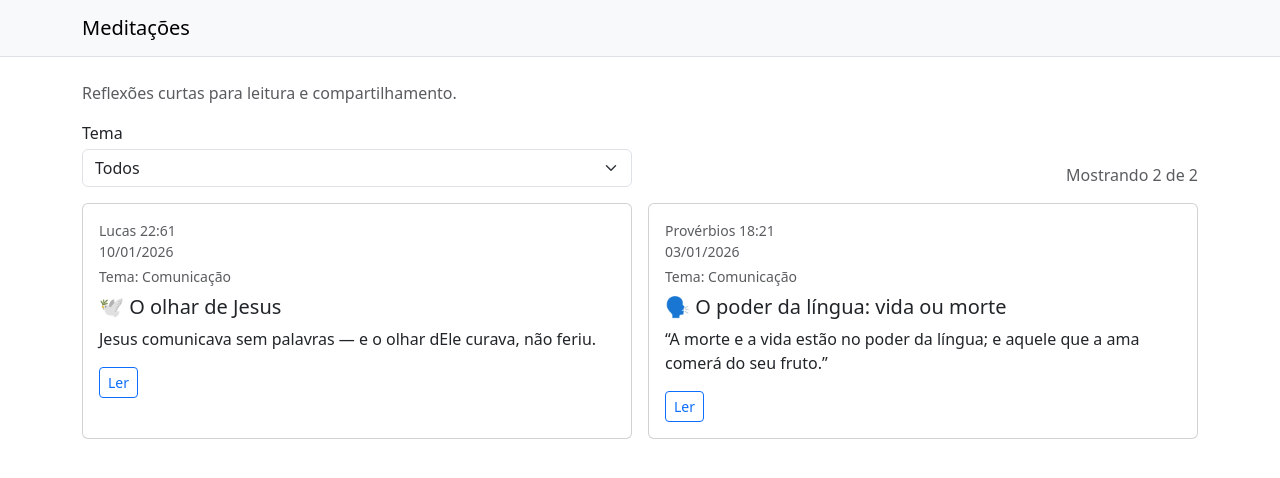
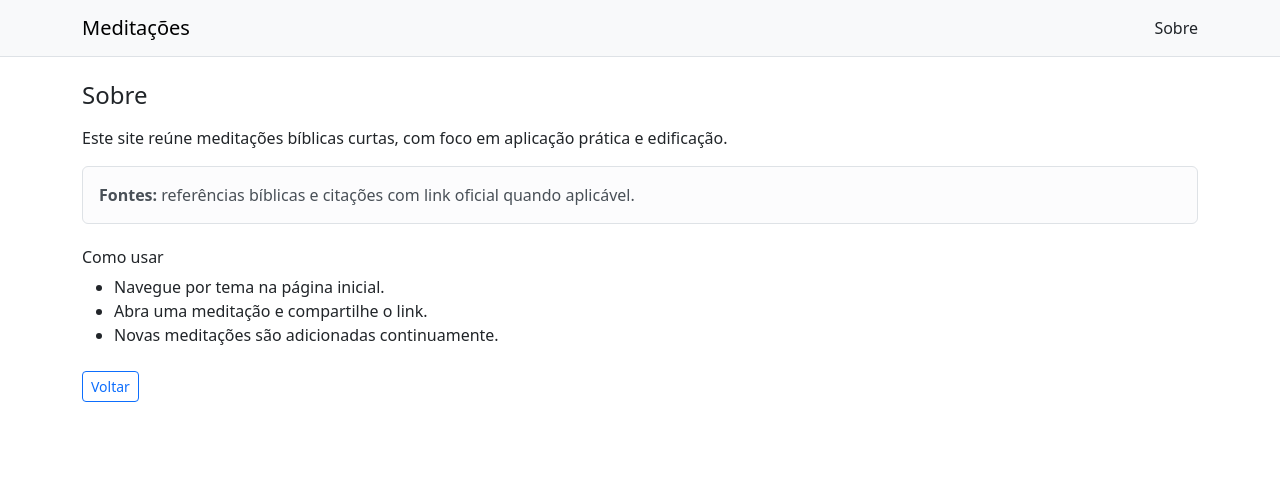
Before and after one commit to meditacoesbiblicas/meditacoes-biblicas, an Angular app: page /#/sobre in a window 1280 px wide. Before the commit this address led to /#/. Shown: the top 478 px of the page. Built offline with nearby package versions, Linux system fonts and the light colour scheme.

Commit message:
feat: add About page and navbar link

```diff
--- a/src/app/app.component.html
+++ b/src/app/app.component.html
@@ -1,6 +1,10 @@
 <nav class="navbar navbar-expand-lg bg-body-tertiary border-bottom">
   <div class="container">
     <a class="navbar-brand" routerLink="/">Meditações</a>
+
+    <div class="ms-auto">
+      <a class="nav-link d-inline-block" routerLink="/sobre">Sobre</a>
+    </div>
   </div>
 </nav>
 
--- a/src/app/app.component.ts
+++ b/src/app/app.component.ts
@@ -1,9 +1,9 @@
 import { Component } from '@angular/core';
-import { RouterOutlet } from '@angular/router';
+import { RouterLink, RouterOutlet } from '@angular/router';
 
 @Component({
   selector: 'app-root',
-  imports: [RouterOutlet],
+  imports: [RouterOutlet, RouterLink],
   templateUrl: './app.component.html',
   styleUrl: './app.component.scss'
 })
--- a/src/app/app.routes.ts
+++ b/src/app/app.routes.ts
@@ -3,5 +3,7 @@ import { Routes } from '@angular/router';
 export const routes: Routes = [
   { path: '', loadComponent: () => import('./pages/home/home.page') },
   { path: 'meditacao/:id', loadComponent: () => import('./pages/meditacao/meditacao.page') },
+  { path: 'sobre', loadComponent: () => import('./pages/sobre/sobre.page') },
   { path: '**', redirectTo: '' }
+
 ];
--- /dev/null
+++ b/src/app/pages/sobre/sobre.page.html
@@ -0,0 +1,18 @@
+<h1 class="h4 mb-3">Sobre</h1>
+
+<p>
+  Este site reúne meditações bíblicas curtas, com foco em aplicação prática e edificação.
+</p>
+
+<div class="alert alert-light border">
+  <strong>Fontes:</strong> referências bíblicas e citações com link oficial quando aplicável.
+</div>
+
+<h2 class="h6 mt-4">Como usar</h2>
+<ul>
+  <li>Navegue por tema na página inicial.</li>
+  <li>Abra uma meditação e compartilhe o link.</li>
+  <li>Novas meditações são adicionadas continuamente.</li>
+</ul>
+
+<a routerLink="/" class="btn btn-outline-primary btn-sm mt-2">Voltar</a>
```
Also changed, not shown: src/app/pages/sobre/sobre.page.ts (added, +9 -0 lines).
